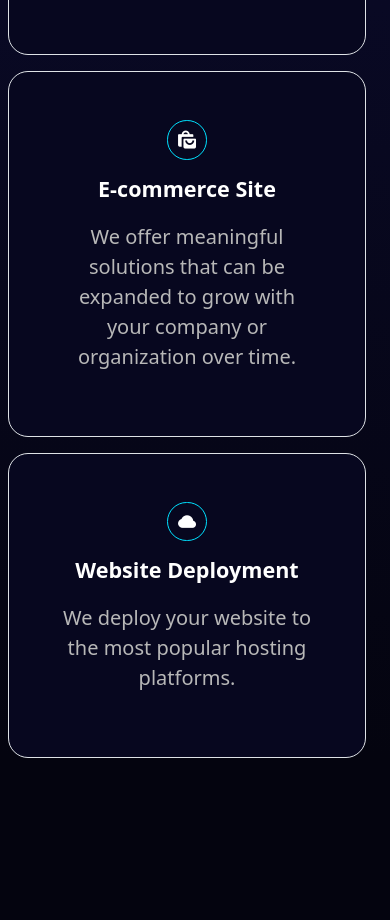
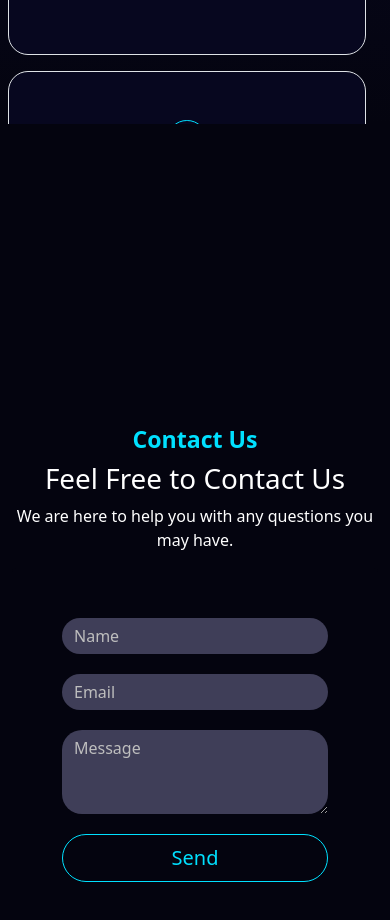
Before and after one commit to coricss/techies-portfolio, a React (Create React App) app: page / in a window 390 px wide. Shown: the part 2640-3560 px from the top of the page. Built offline with nearby package versions, Linux system fonts and the light colour scheme.

Commit message:
Adjusted responsive

```diff
--- a/src/App.css
+++ b/src/App.css
@@ -87,11 +87,11 @@
 }
 .section-services {
   /* position: relative;
+
+  display: flex; */
   height: 870px;
-  display: flex; */
   margin-top: 130px;
   padding-top: 130px;
-  align-items: center;
   background-image: linear-gradient(to top, #04040f, #090924, #0d0c33);
   color: #fff;
 }
@@ -99,6 +99,7 @@
 .section-contact {
   position: relative;
   height:1000px;
+  padding-top: 130px;
   display: flex;
   align-items: center;
   background-color: #04040f;
```
